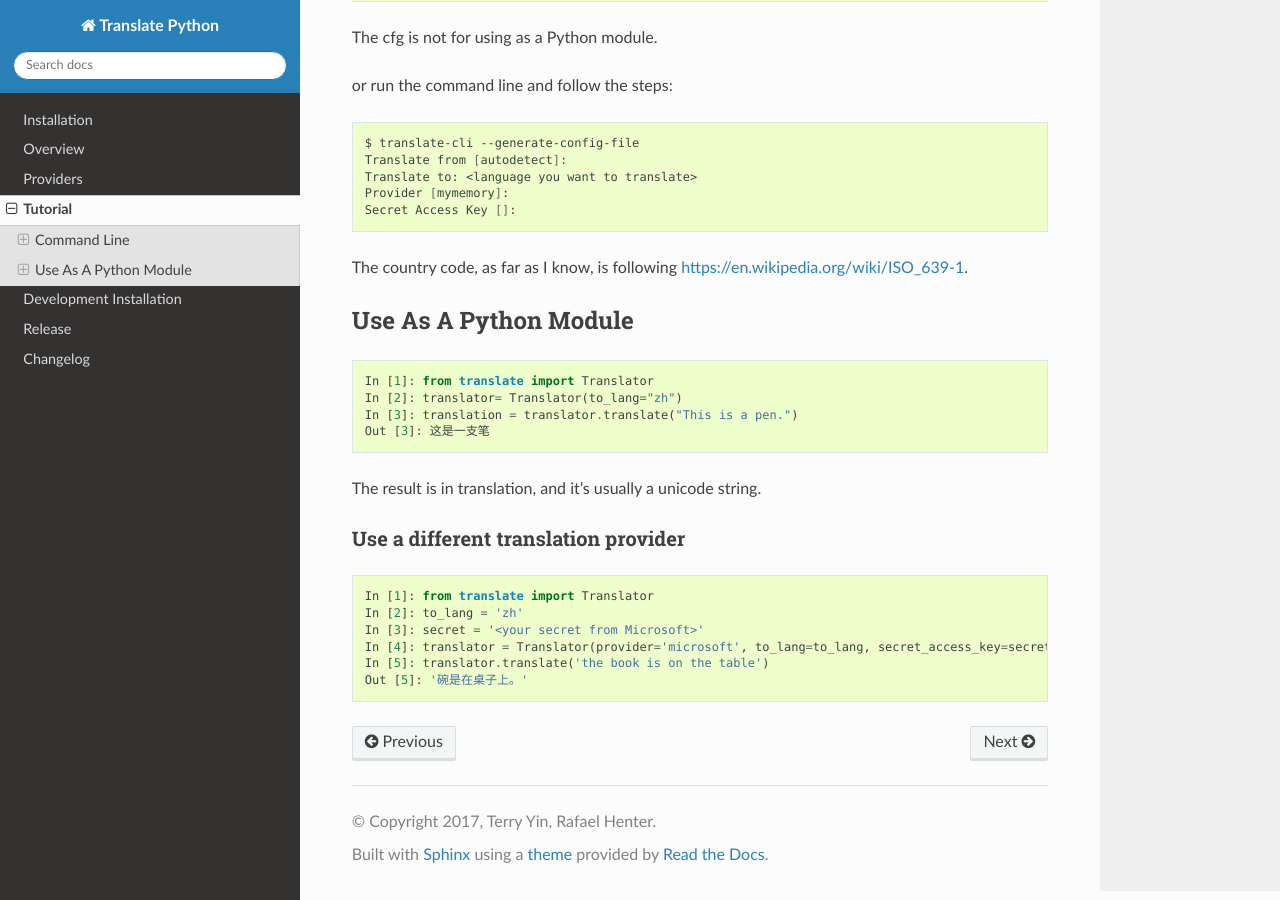
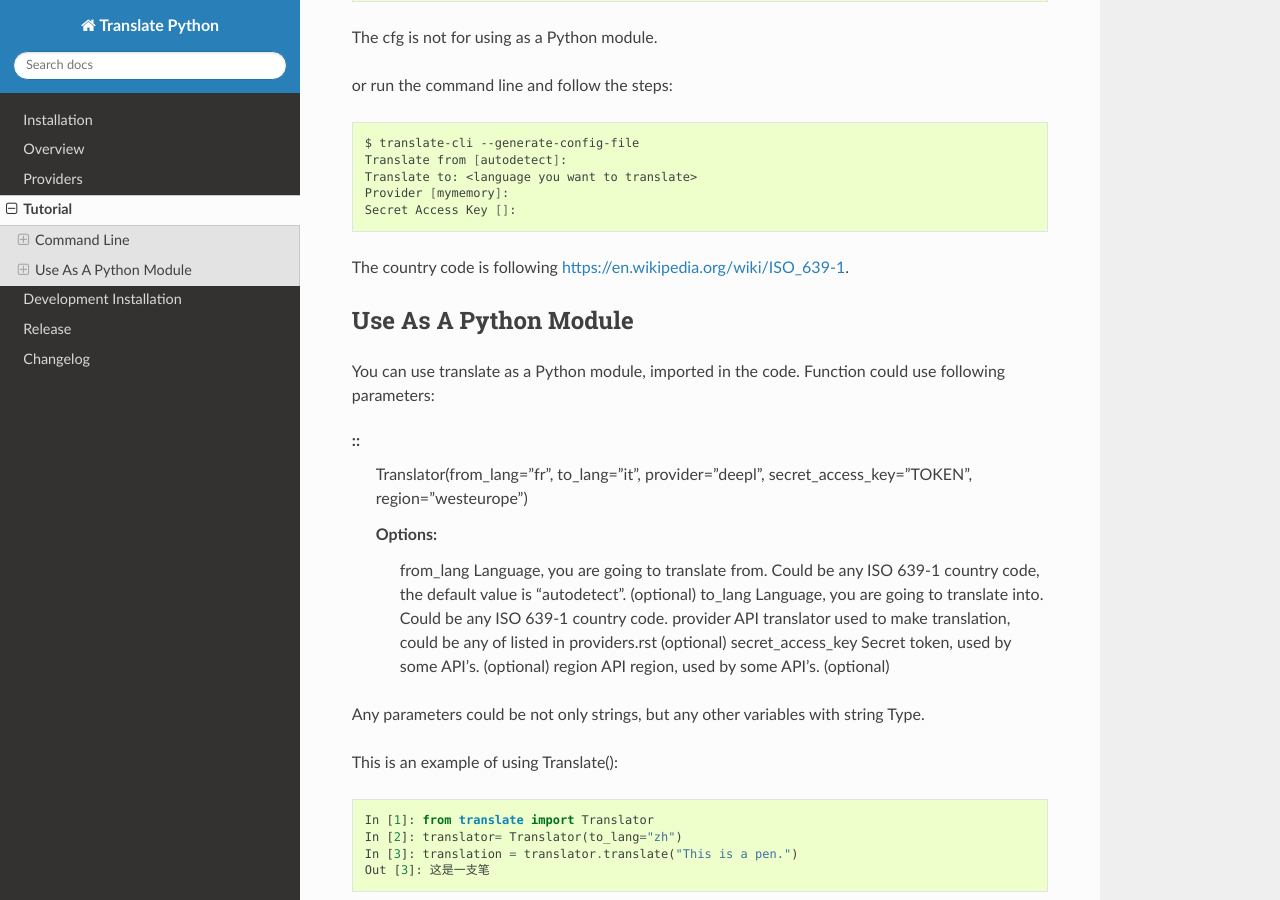
Before and after one commit to terryyin/translate-python, a Sphinx documentation site: the page built from docs/source/tutorial.rst, in a window 1280 px wide and 900 px high, scrolled down 1289 px. Built offline with Sphinx 7.4.7 and the Read the Docs theme 3.1.0, drawn with Linux system fonts in a browser that asks for light colours.

Commit message:
Updating Docs
Expanding tutorial, making it bigger and more complex

```diff
--- a/README.rst
+++ b/README.rst
@@ -13,7 +13,7 @@ Translated MyMemory API, LibreTranslate, and DeepL's free and pro APIs
 Why Should I Use This?
 ----------------------
 
-The biggest reason to use translate is to  make translations in a simple way without the need of bigger
+The biggest reason to use translate is to make translations in a simple way without the need of bigger
 effort and can be used as a translation tool like command line
 
 
--- a/docs/source/tutorial.rst
+++ b/docs/source/tutorial.rst
@@ -82,11 +82,25 @@ or run the command line and follow the steps:
     Secret Access Key []:
 
 
-The country code, as far as I know, is following https://en.wikipedia.org/wiki/ISO_639-1.
+The country code is following https://en.wikipedia.org/wiki/ISO_639-1.
 
 Use As A Python Module
 ----------------------
+You can use translate as a Python module, imported in the code. Function could use following parameters:
 
+::
+   Translator(from_lang="fr", to_lang="it", provider="deepl", secret_access_key="TOKEN", region="westeurope")
+
+   Options:
+      from_lang                 Language, you are going to translate from. Could be any ISO 639-1 country code, the default value is "autodetect". (optional)
+      to_lang                   Language, you are going to translate into. Could be any ISO 639-1 country code.
+      provider                  API translator used to make translation, could be any of listed in providers.rst (optional)
+      secret_access_key         Secret token, used by some API's. (optional)
+      region                    API region, used by some API's. (optional)
+
+Any parameters could be not only strings, but any other variables with string Type.
+
+This is an example of using Translate():
 ::
 
    In [1]: from translate import Translator
```
